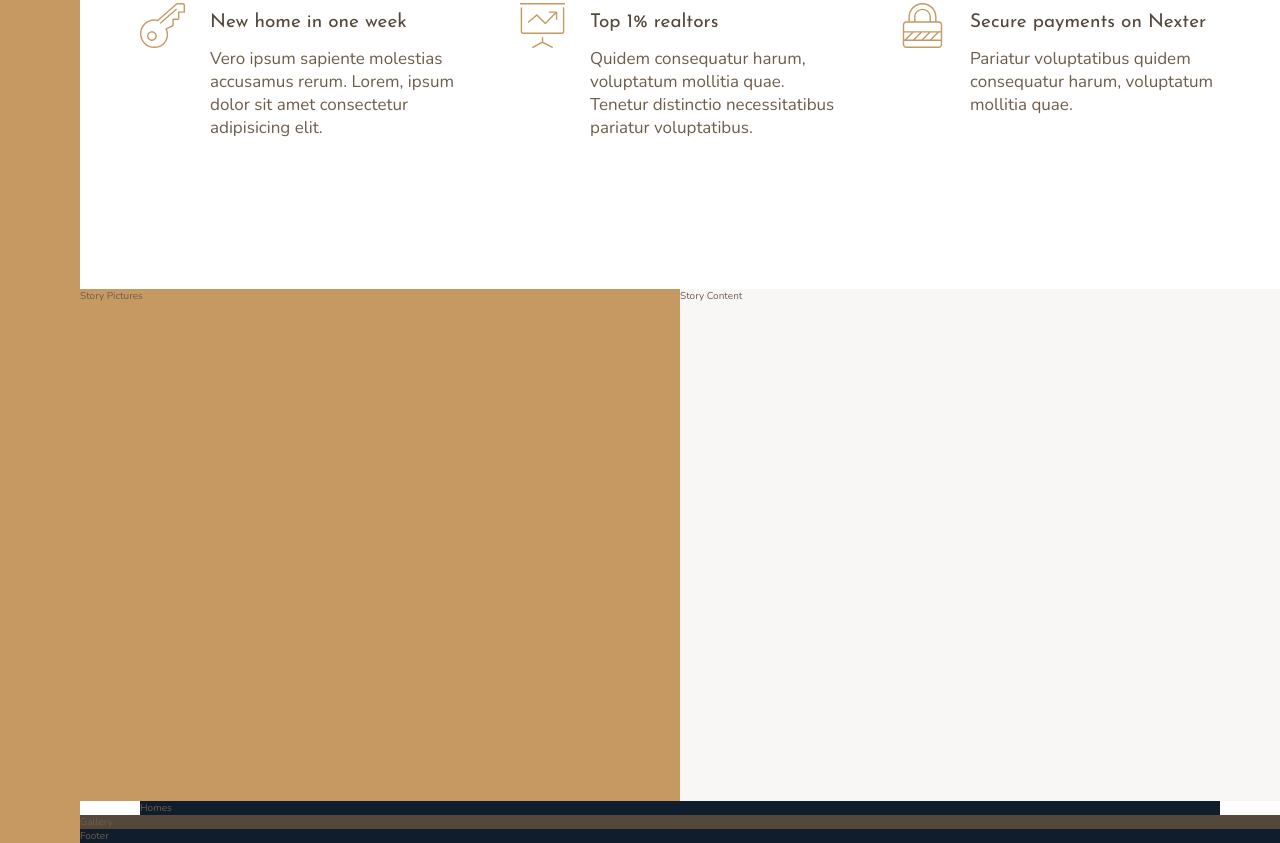
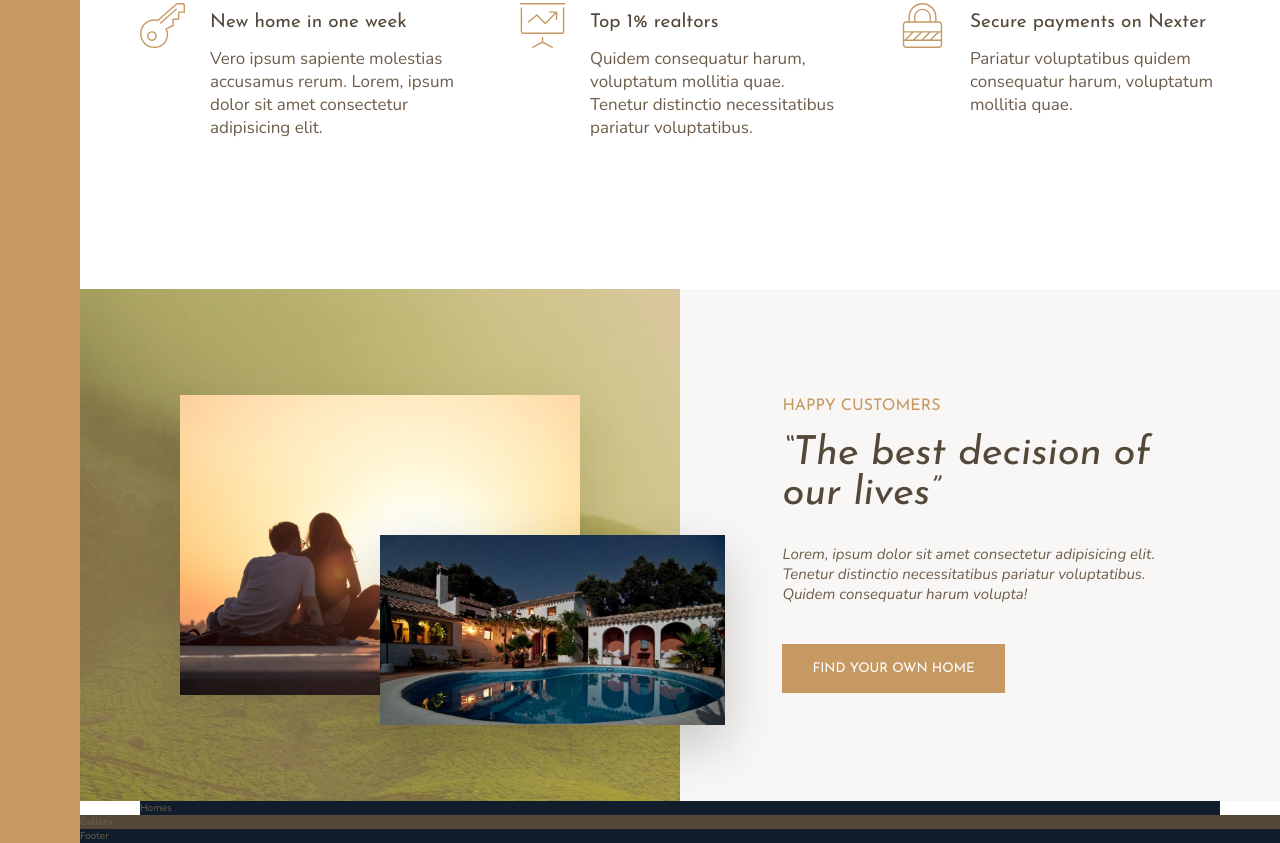
Before and after one commit to nastaj/nexter, a website: page index.html in a window 1280 px wide. Shown: the part 963-1806 px from the top of the page. Drawn offline with nearby package versions, Linux system fonts and the light colour scheme.

Commit message:
stories section

```diff
--- a/index.html
+++ b/index.html
@@ -89,9 +89,27 @@
       </div>
     </section>
 
-    <div class="story__pictures">Story Pictures</div>
+    <div class="story__pictures">
+      <img
+        src="img/story-1.jpeg"
+        alt="Couple with new house"
+        class="story__img--1"
+      />
+      <img src="img/story-2.jpeg" alt="New house" class="story__img--2" />
+    </div>
 
-    <div class="story__content">Story Content</div>
+    <div class="story__content">
+      <h3 class="heading-3 mb-sm">Happy Customers</h3>
+      <h2 class="heading-2 heading-2--dark mb-md">
+        &ldquo;The best decision of our lives&rdquo;
+      </h2>
+      <p class="story__text">
+        Lorem, ipsum dolor sit amet consectetur adipisicing elit. Tenetur
+        distinctio necessitatibus pariatur voluptatibus. Quidem consequatur
+        harum volupta!
+      </p>
+      <button class="btn">Find your own home</button>
+    </div>
 
     <section class="homes">Homes</section>
 
--- a/sass/_story.scss
+++ b/sass/_story.scss
@@ -4,10 +4,47 @@
   &__pictures {
     background-color: base.$color-primary;
     grid-column: full-start / col-end 4;
+    background-image: linear-gradient(
+        rgba(base.$color-primary, 0.5),
+        rgba(base.$color-primary, 0.5)
+      ),
+      url(../img/back.jpg);
+
+    display: grid;
+    grid-template-rows: repeat(6, 1fr);
+    grid-template-columns: repeat(6, 1fr);
+    align-items: center;
+  }
+
+  &__img--1 {
+    width: 100%;
+    grid-row: 2 / 6;
+    grid-column: 2 / 6;
+    box-shadow: 0 2rem 5rem rgba(#000, 0.1);
+  }
+
+  &__img--2 {
+    width: 115%;
+    grid-row: 4 / 6;
+    grid-column: 4 / 7;
+    z-index: 20;
+    box-shadow: 0 2rem 5rem rgba(#000, 0.2);
   }
 
   &__content {
     background-color: base.$color-grey-light-1;
     grid-column: col-start 5 / full-end;
+    padding: 6rem 8vw;
+
+    display: flex;
+    flex-direction: column;
+    justify-content: center;
+    align-items: flex-start;
+  }
+
+  &__text {
+    font-size: 1.5rem;
+    font-style: italic;
+    margin-bottom: 4rem;
   }
 }
--- a/sass/_typography.scss
+++ b/sass/_typography.scss
@@ -11,10 +11,24 @@
 
 .heading-2 {
   @extend %heading;
+  font-size: 4rem;
+  font-style: italic;
+  line-height: 1;
+
+  &--light {
+    color: base.$color-grey-light-1;
+  }
+
+  &--dark {
+    color: base.$color-grey-dark-1;
+  }
 }
 
 .heading-3 {
   @extend %heading;
+  font-size: 1.6rem;
+  color: base.$color-primary;
+  text-transform: uppercase;
 }
 
 .heading-4 {
@@ -29,3 +43,35 @@
     color: base.$color-grey-dark-1;
   }
 }
+
+.btn {
+  background-color: base.$color-primary;
+  color: #fff;
+  border: none;
+  border-radius: 0;
+  font-family: base.$font-display;
+  text-transform: uppercase;
+  padding: 1.8rem 3rem;
+  cursor: pointer;
+  transition: all 0.2s;
+
+  &:hover {
+    background-color: base.$color-primary-dark;
+  }
+}
+
+.mb-sm {
+  margin-bottom: 2rem;
+}
+
+.mb-md {
+  margin-bottom: 3rem;
+}
+
+.mb-lg {
+  margin-bottom: 4rem;
+}
+
+.mb-hg {
+  margin-bottom: 8rem;
+}
```
Also changed, not shown: css/main.css, 1 other file.
